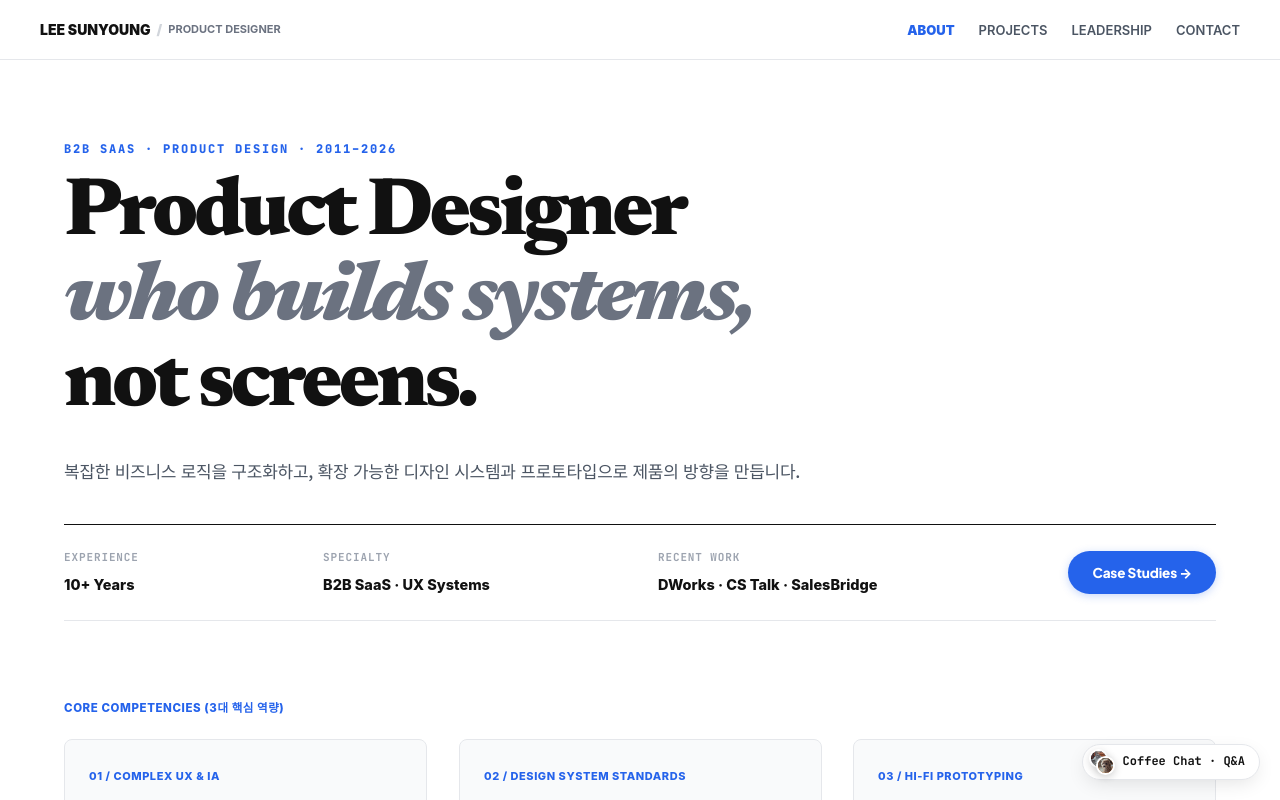
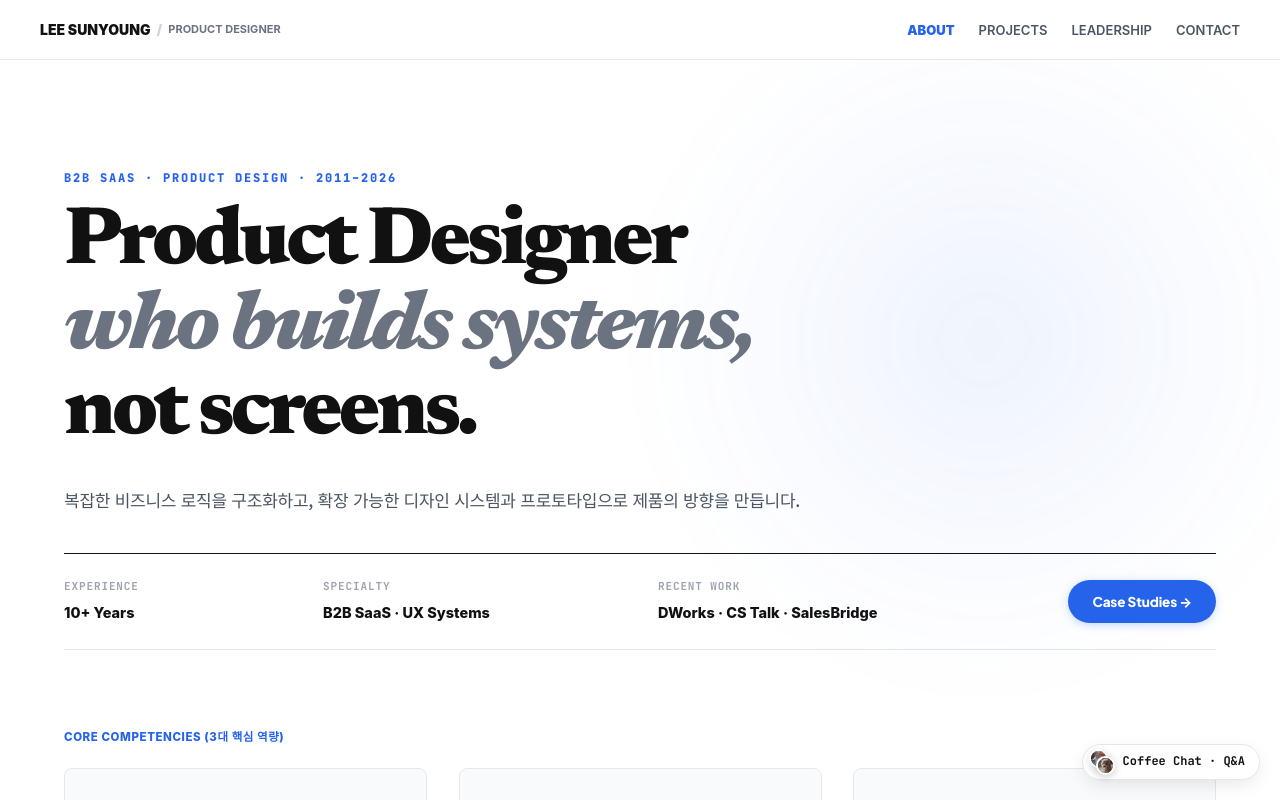
Before and after one commit to mobius38/sylee-portfolio, a React (Vite) app: page / in a window 1280 px wide. Shown: the top 800 px of the page. Built offline with nearby package versions, Linux system fonts and the light colour scheme; the HTML template or start-up script is replaced by a standard one.

Commit message:
feat: expand Hero top padding for breathing room and add ambient royal blue glow orb for spatial depth and visual harmony

```diff
--- a/src/components/sections/HeroProfileSection.tsx
+++ b/src/components/sections/HeroProfileSection.tsx
@@ -171,13 +171,32 @@ export function HeroProfileSection({
     <section
       id="about"
       style={{
-        padding: isMobile ? "40px 20px" : "80px clamp(24px, 5vw, 80px) 64px clamp(24px, 5vw, 80px)",
+        position: "relative",
+        padding: isMobile ? "56px 20px 48px 20px" : "clamp(90px, 8.5vw, 130px) clamp(24px, 5vw, 80px) 72px clamp(24px, 5vw, 80px)",
         maxWidth: "1600px",
         margin: "0 auto",
         width: "100%",
         boxSizing: "border-box",
+        overflow: "hidden",
       }}
     >
+      {/* 🌟 Ambient Royal Blue Glow Orb (우측 상단 은은한 깊이감 & 시각적 조화) */}
+      <div
+        aria-hidden="true"
+        style={{
+          position: "absolute",
+          top: "-5%",
+          right: "-5%",
+          width: isMobile ? "340px" : "720px",
+          height: isMobile ? "340px" : "720px",
+          background: "radial-gradient(circle, rgba(37, 99, 235, 0.08) 0%, rgba(37, 99, 235, 0.025) 45%, transparent 70%)",
+          borderRadius: "50%",
+          pointerEvents: "none",
+          zIndex: 0,
+          filter: "blur(30px)",
+        }}
+      />
+
       {/* 🌟 프린트 시에만 상단에 나타나는 머리말 (Running Header) */}
       <div className="print-only-header" style={{ display: "none" }}>
         <div style={{ display: "flex", justifyContent: "space-between", alignItems: "center", borderBottom: "2px solid #111111", paddingBottom: "10px", marginBottom: "32px" }}>
@@ -191,7 +210,7 @@ export function HeroProfileSection({
       </div>
 
       {/* 1. Giant Editorial Display Typography (적정 스케일 & 유연한 반응형) */}
-      <div style={{ marginBottom: isMobile ? "28px" : "40px", ...getRevealStyle(100) }}>
+      <div style={{ position: "relative", zIndex: 1, marginBottom: isMobile ? "28px" : "40px", ...getRevealStyle(100) }}>
         <span
           style={{
             fontFamily: "'JetBrains Mono', monospace",
```
